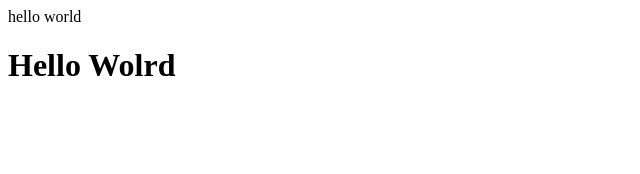
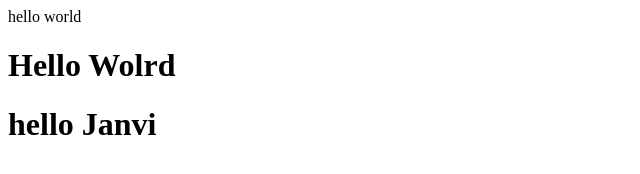
Before and after one commit to DhruvPatel4820/project_demo, a plain HTML site: page index.html in a window 1280 px wide. Shown: the whole page, without its empty margins (0-640 px from the left). Drawn offline with Linux system fonts and the light colour scheme.

Commit message:
Adding a new name

```diff
--- a/index.html
+++ b/index.html
@@ -1,2 +1,3 @@
 <p>hello world</p>
 <h1>Hello Wolrd</h1>
+<h1>hello Janvi</h1>
```
